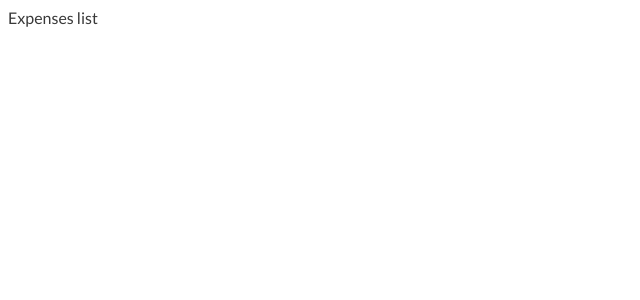
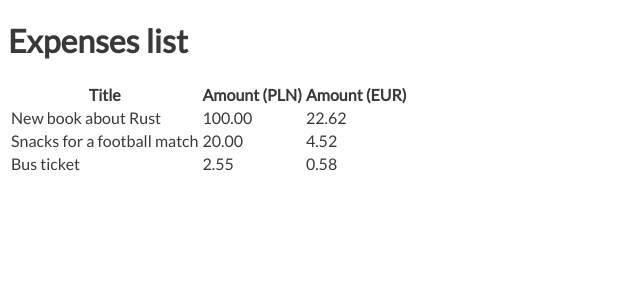
Before and after one commit to anna-wro/expenses, a React (Vite) app: page / in a window 1280 px wide. Shown: the top 300 px of the page, without its empty margins (0-640 px from the left). Built offline with nearby package versions, Linux system fonts and the light colour scheme.

Commit message:
🌱 Display existing expenses

```diff
--- a/src/components/App.tsx
+++ b/src/components/App.tsx
@@ -1,8 +1,38 @@
 import React from 'react';
+import { observer } from 'mobx-react-lite';
+import { expenseStore } from './ExpenseStore';
 import { copy } from '../consts/copy';
 
-const App = () => {
-  return <div className="container">{copy.title}</div>;
-};
+const App = observer(() => {
+  return (
+    <div className="container">
+      <h1>{copy.title}</h1>
+      <table>
+        <thead>
+          <tr>
+            <th>{copy.itemTitle}</th>
+            <th>{copy.amountPLN}</th>
+            <th>{copy.amountEUR}</th>
+          </tr>
+        </thead>
+        <tbody>
+          {expenseStore.expenses.map(expense => {
+            const amountInEUR = (
+              expense.amountPLN / expenseStore.exchangeRate
+            ).toFixed(2);
+
+            return (
+              <tr key={expense.id}>
+                <td>{expense.title}</td>
+                <td>{expense.amountPLN.toFixed(2)}</td>
+                <td>{amountInEUR}</td>
+              </tr>
+            );
+          })}
+        </tbody>
+      </table>
+    </div>
+  );
+});
 
 export default App;
--- a/src/consts/copy.ts
+++ b/src/consts/copy.ts
@@ -1,3 +1,6 @@
 export const copy = {
   title: 'Expenses list',
+  itemTitle: 'Title',
+  amountPLN: 'Amount (PLN)',
+  amountEUR: 'Amount (EUR)',
 };
```
